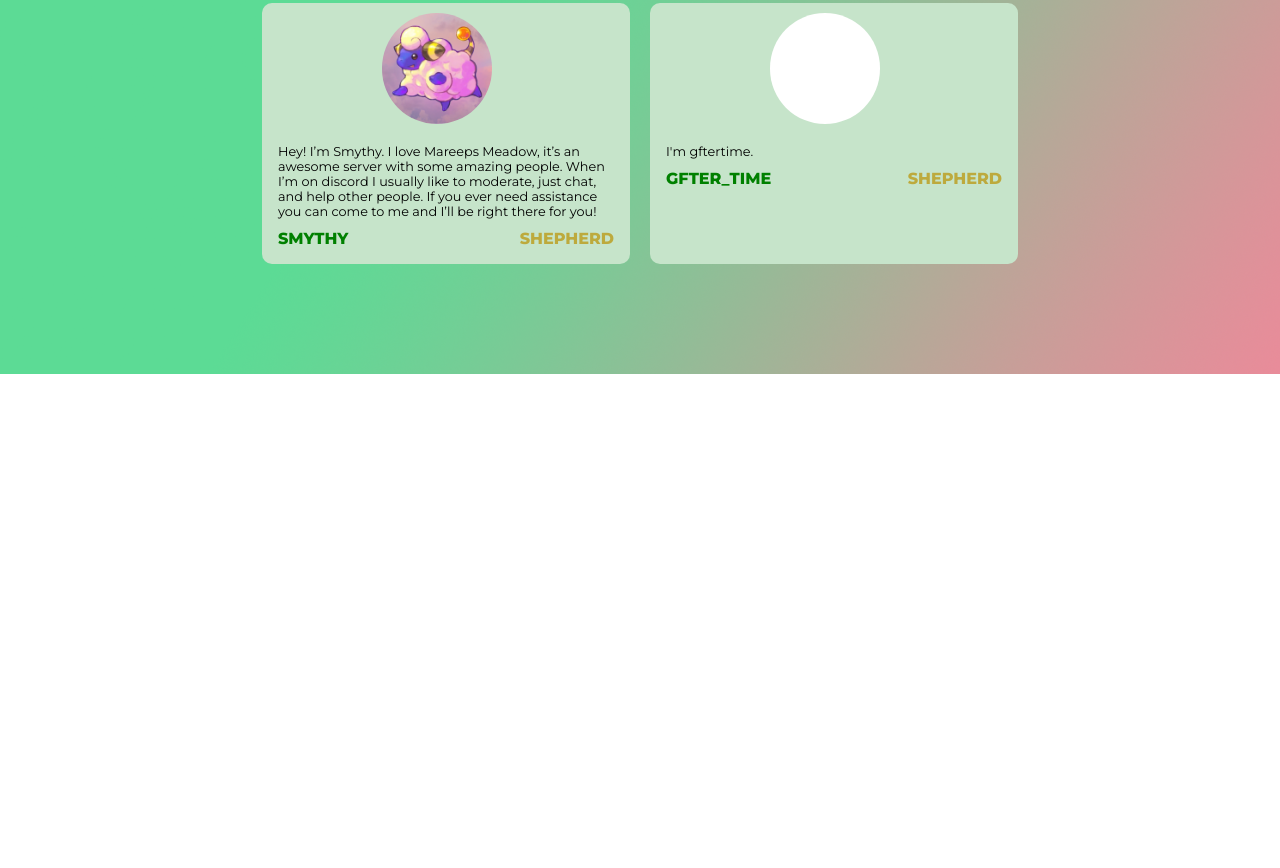
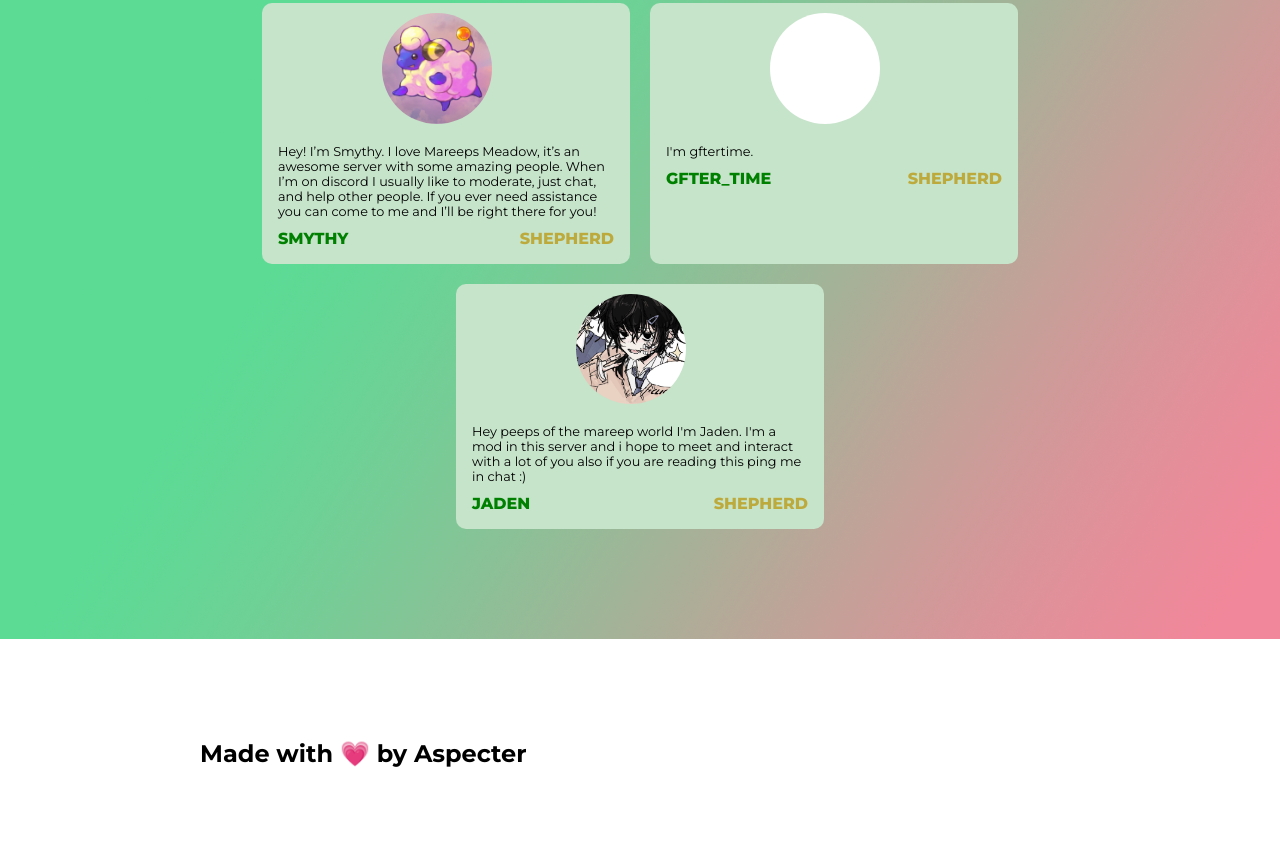
Before and after one commit to MareepMeadowsDev/Website, a plain HTML site: page index.html in a window 1280 px wide. Shown: the part 4180-5048 px from the top of the page. Before the commit the page ends 4554 px from the top, so only its background shows below. Drawn offline with Linux system fonts and the light colour scheme.

Commit message:
Update index.html

```diff
--- a/index.html
+++ b/index.html
@@ -333,11 +333,29 @@
                     </strong>
                 </div>
             </div>
+               <div class="staff-card">
+                <div class="staff-image">
+                    <img src="Images/Staff/isa.jpeg"/>
+                </div>
+                <div class="staff-info">
+                    <p class="staff-category">Hey peeps of the mareep world I'm Jaden. I'm a mod in this server and i hope to meet and interact with a lot of you also if you are reading this ping me in chat :)
+
+                    </p>
+                    <strong class="staff-title">
+                        <span>Jaden</span>
+                        <a href="#" class="more-details">Shepherd</a>
+                    </strong>
+                </div>
+            </div>
         </div>
     </section>
 
 
-
+<section class="footer">
+    <div class="footer">
+    <h2>Made with 💗 by Aspecter</h2>
+    </div>
+</section>
 
 
 
```
